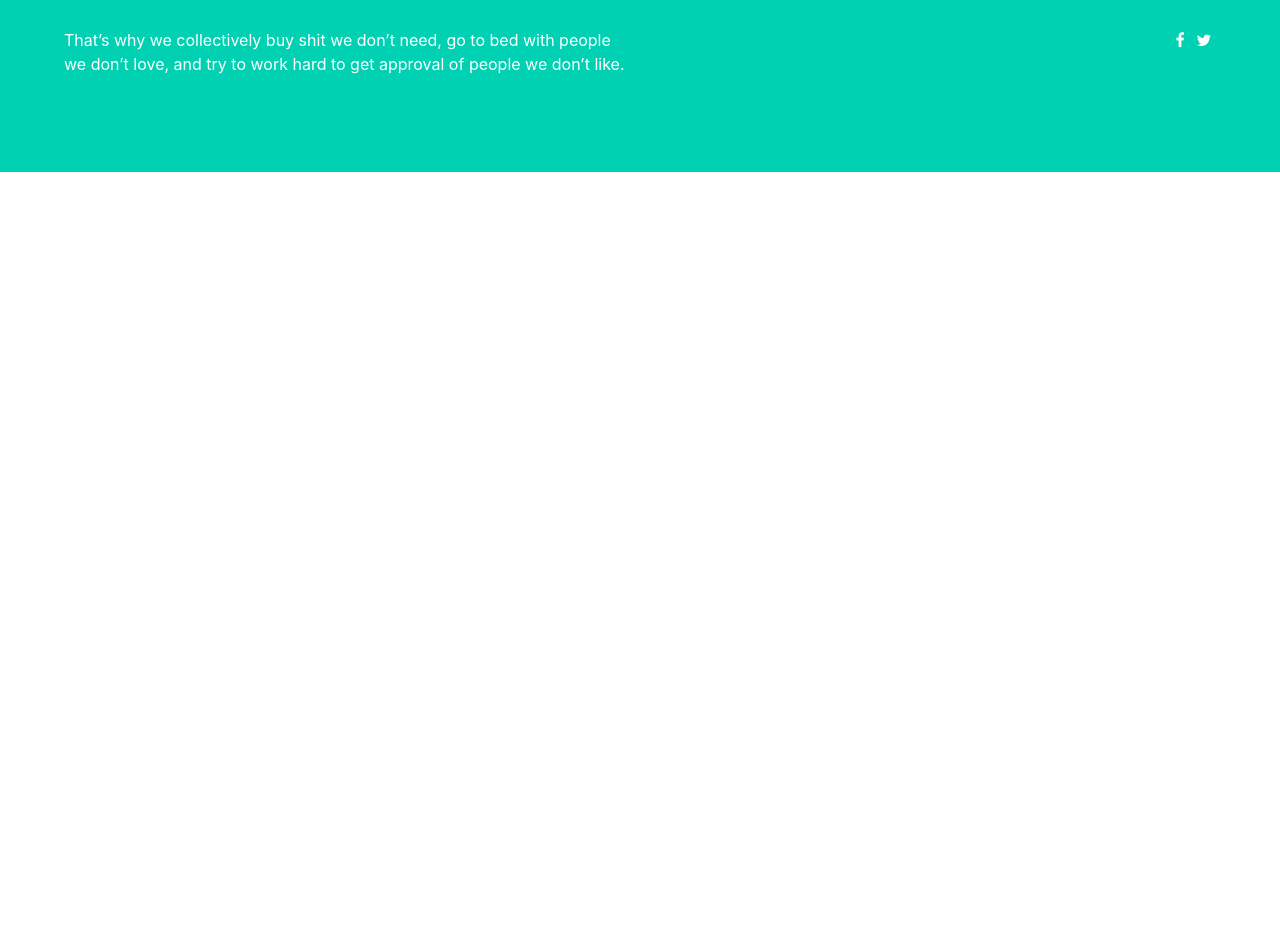
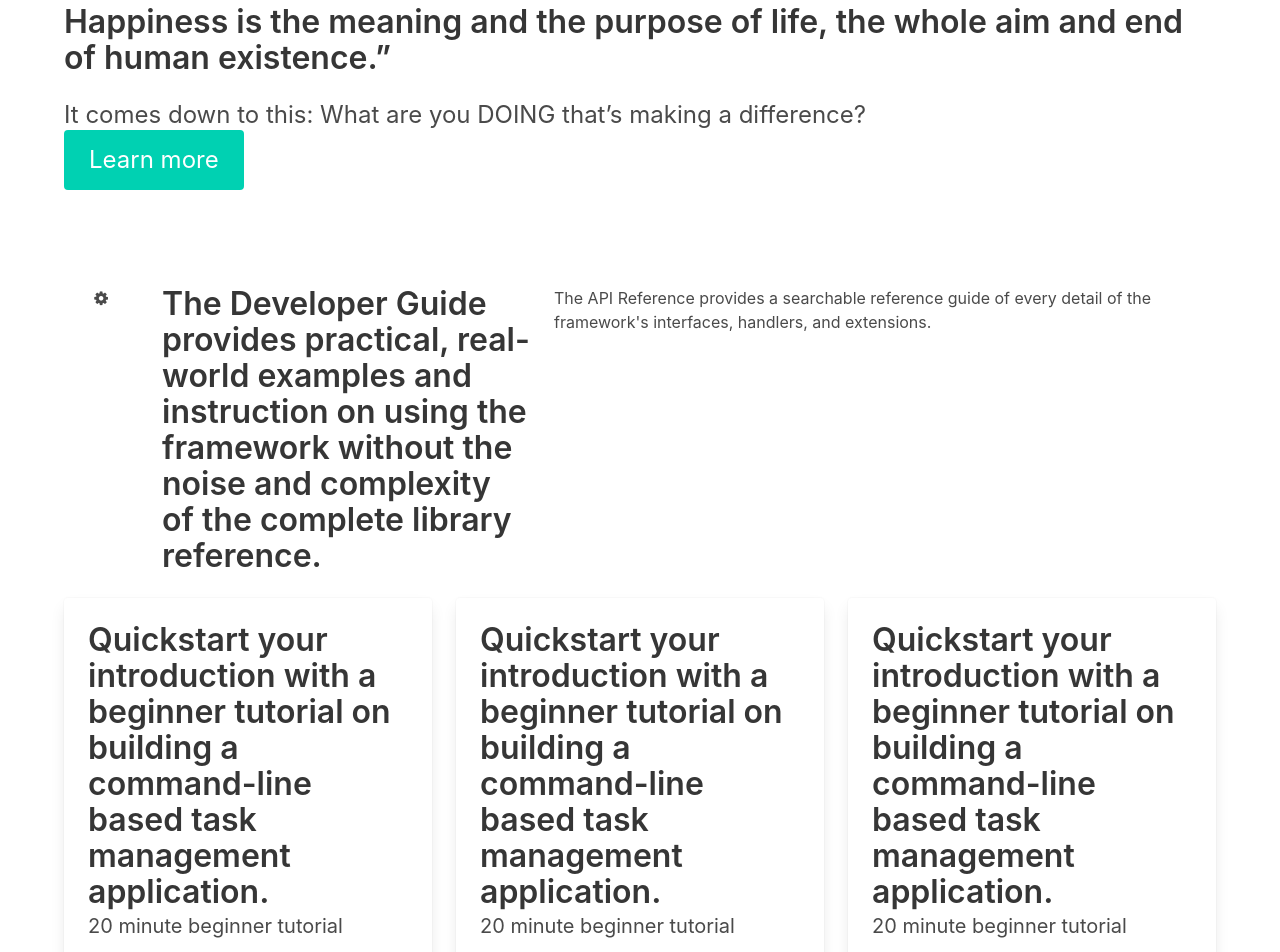
Before and after one commit to pale-cinder/vue-examples, a Vue app in the folder compare-vue/: page /#/ in a window 1280 px wide. Shown: the part 100-1052 px from the top of the page. Before the commit the page ends 800 px from the top, so only its background shows below. Built offline with nearby package versions, Linux system fonts and the light colour scheme.

Commit message:
home page layout

```diff
--- a/compare-vue/src/components/Home.vue
+++ b/compare-vue/src/components/Home.vue
@@ -1,12 +1,76 @@
 <template>
   <div class="home">
-   Home
+
+   <section class="hero">
+  <div class="hero-body">
+    <div class="container">
+      <h1 class="title">{{ heading }}</h1>
+      <div class="is-two-third column is-paddingless">
+        <h2 class="subtitle is-4">{{ subheading }}</h2>
+      </div>
+      <a class="button is-large is-primary" id="learn">Learn more</a>
+    </div>
+  </div>
+</section>
+
+
+<section class="section pd">
+  <div class="container">
+    <div class="columns">
+      <div class="column is-1 has-text-centered">
+        <i class="fa fa-cog is-primary"></i>
+      </div>
+      <div class="column is-one-third">
+        <p class="title"><strong>The Developer Guide provides practical, real-world examples and instruction on using the framework without the noise and complexity of the complete library reference. </strong></p>
+      </div>
+      <div class="column">
+        <p>The API Reference provides a searchable reference guide of every detail of the framework's interfaces, handlers, and extensions. </p>
+      </div>
+    </div>
+
+    <div class="columns pd">
+        <div class="column">
+          <div class="card">
+            <div class="card-content">
+              <p class="title">Quickstart your introduction with a beginner tutorial on building a command-line based task management application.</p>
+              <p class="subtitle">20 minute beginner tutorial </p>
+            </div>
+          </div>
+        </div>
+
+        <div class="column">
+            <div class="card">
+              <div class="card-content">
+                <p class="title">Quickstart your introduction with a beginner tutorial on building a command-line based task management application.</p>
+                <p class="subtitle">20 minute beginner tutorial </p>
+              </div>
+            </div>
+          </div>
+
+          <div class="column">
+              <div class="card">
+                <div class="card-content">
+                  <p class="title">Quickstart your introduction with a beginner tutorial on building a command-line based task management application.</p>
+                  <p class="subtitle">20 minute beginner tutorial </p>
+                </div>
+              </div>
+            </div>
+    </div>
+  </div>
+
+</section>
   </div>
 </template>
 
 <script>
 export default {
-  name: 'home'
+  name: 'home',
+  data () {
+    return {
+      heading: 'Happiness is the meaning and the purpose of life, the whole aim and end of human existence.”',
+      subheading: 'It comes down to this: What are you DOING that’s making a difference?'
+    }
+  }
 }
 </script>
 
```
